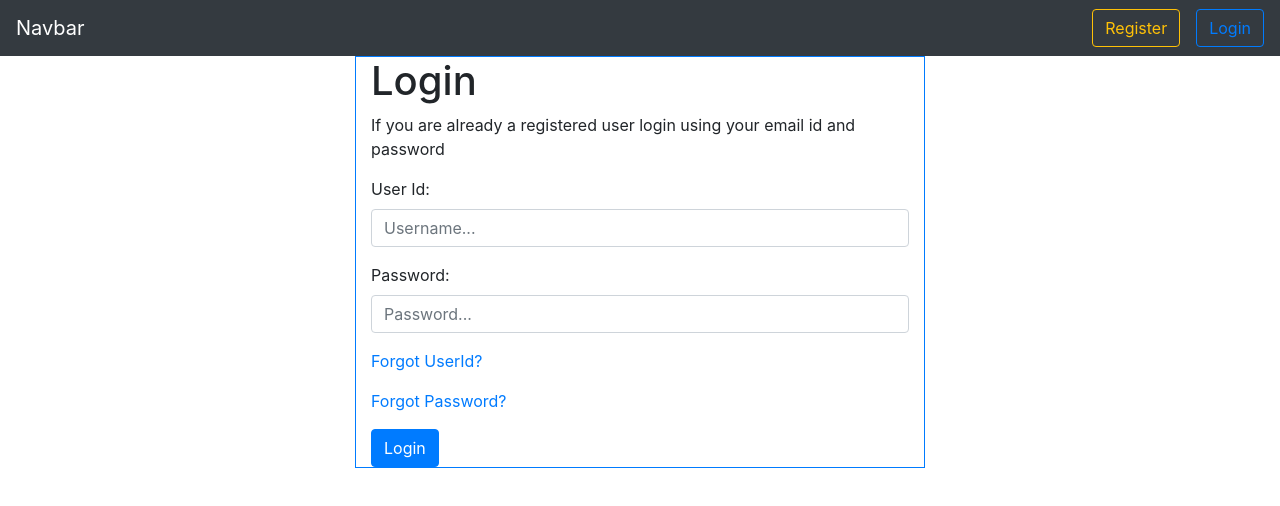
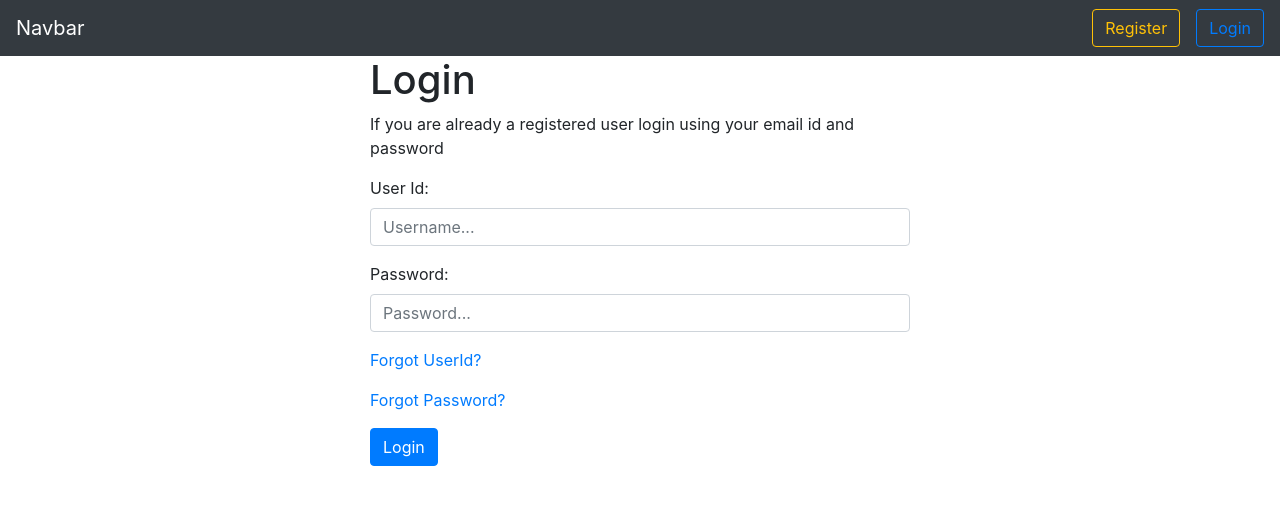
Before and after one commit to vineeth1816/Food-Donation-Angular, an Angular app: page /login in a window 1280 px wide. Shown: the top 506 px of the page. Built offline with nearby package versions, Linux system fonts and the light colour scheme.

Commit message:
correction2

```diff
--- a/src/app/app-routing.module.ts
+++ b/src/app/app-routing.module.ts
@@ -10,8 +10,8 @@ const routes: Routes = [
   {path:'register',component:RegisterFormComponent},
   {path:'login',component:LoginFormComponent},
   {path:'',component:HomeComponent},
-  {path:'forgotuserid',component:ForgotUserIdComponent},
-  {path:'forgotpassword',component:ForgotPasswordComponent}
+  {path:'login/forgotUserId',component:ForgotUserIdComponent},
+  {path:'login/forgotpassword',component:ForgotPasswordComponent}
 ];
 
 @NgModule({
--- a/src/app/login-form/login-form.component.html
+++ b/src/app/login-form/login-form.component.html
@@ -1,6 +1,6 @@
 <div class="container h-100 ">
     <div class="row h-100 justify-content-center align-items-center">
-        <div class="col-10 col-md-8 col-lg-6  border border-primary">
+        <div class="col-10 col-md-8 col-lg-6">
             <!-- Form -->
             <form class="form-example" action="" method="post">
                 <h1>Login</h1>
```
